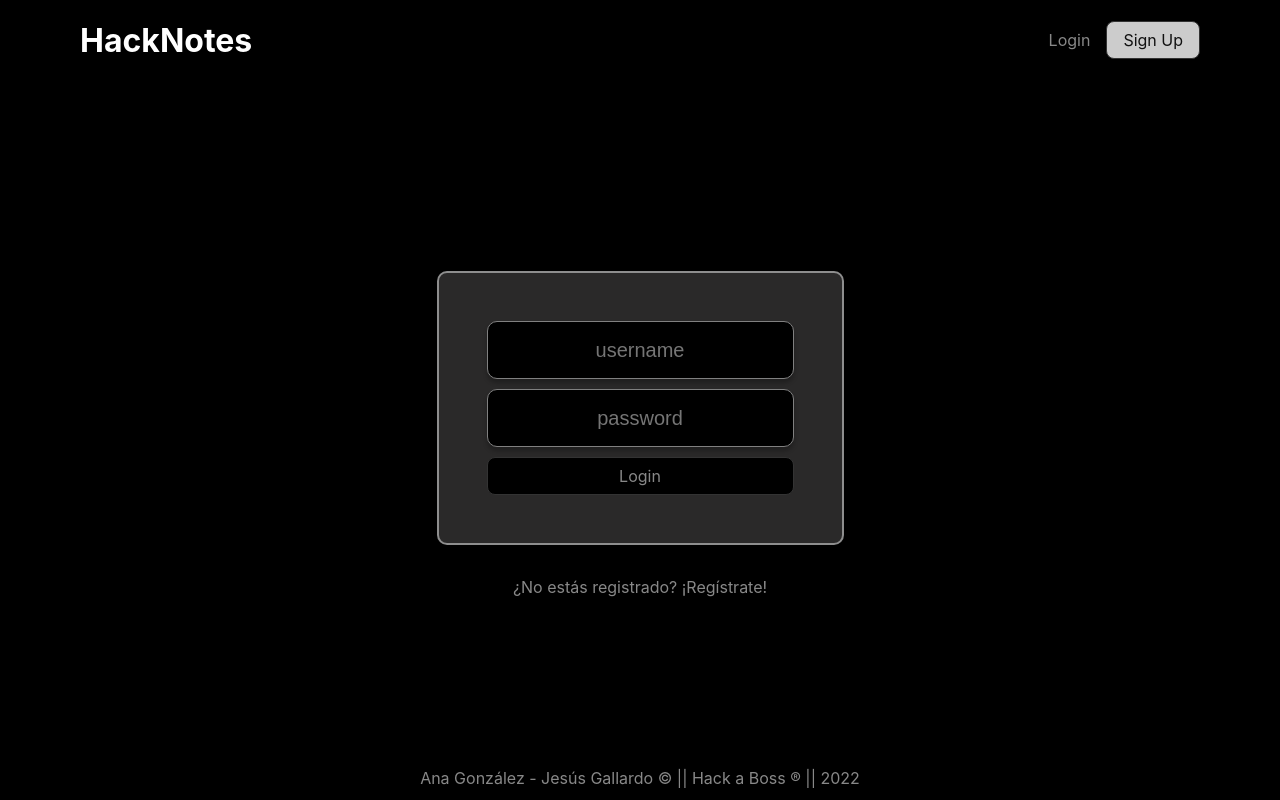
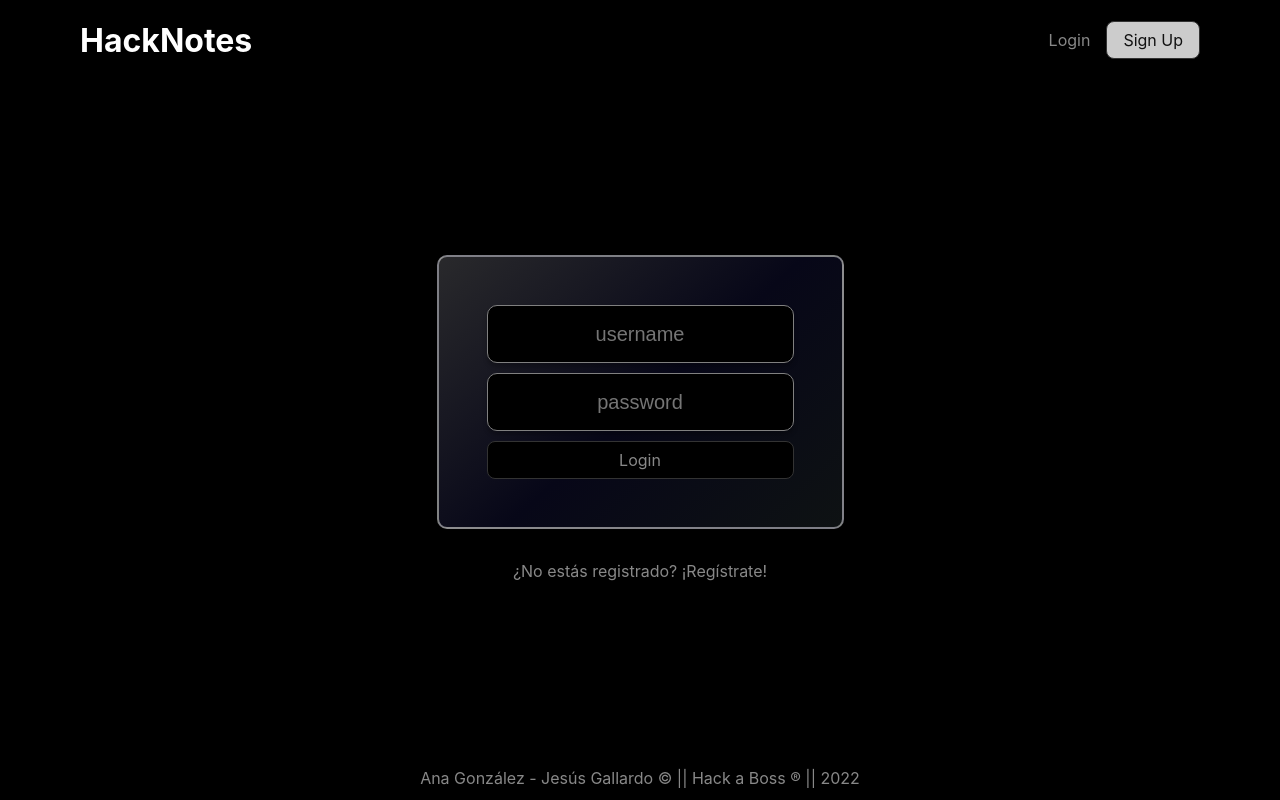
Before and after one commit to Unodecopas/appnotas, a React (Create React App) app in the folder frontend/: page /login in a window 1280 px wide. Built offline with nearby package versions, Linux system fonts and the light colour scheme.

Commit message:
linear gradient en forms

```diff
--- a/frontend/src/components/LoginForm/LoginForm.css
+++ b/frontend/src/components/LoginForm/LoginForm.css
@@ -3,9 +3,14 @@
   flex-direction: column;
   gap: 10px;
   border: 1px solid black;
-  margin-top: 2rem;
   margin-bottom: 1rem;
-  background-color: rgb(42, 41, 41);
+  background: rgb(47, 47, 50);
+  background: linear-gradient(
+    138deg,
+    rgba(47, 47, 50, 0.8758096988795518) 0%,
+    rgba(7, 7, 24, 1) 52%,
+    rgba(14, 18, 19, 1) 100%
+  );
   border: 2px solid rgba(238, 238, 238, 0.513);
   border-radius: 10px;
   padding: 3rem;
```
